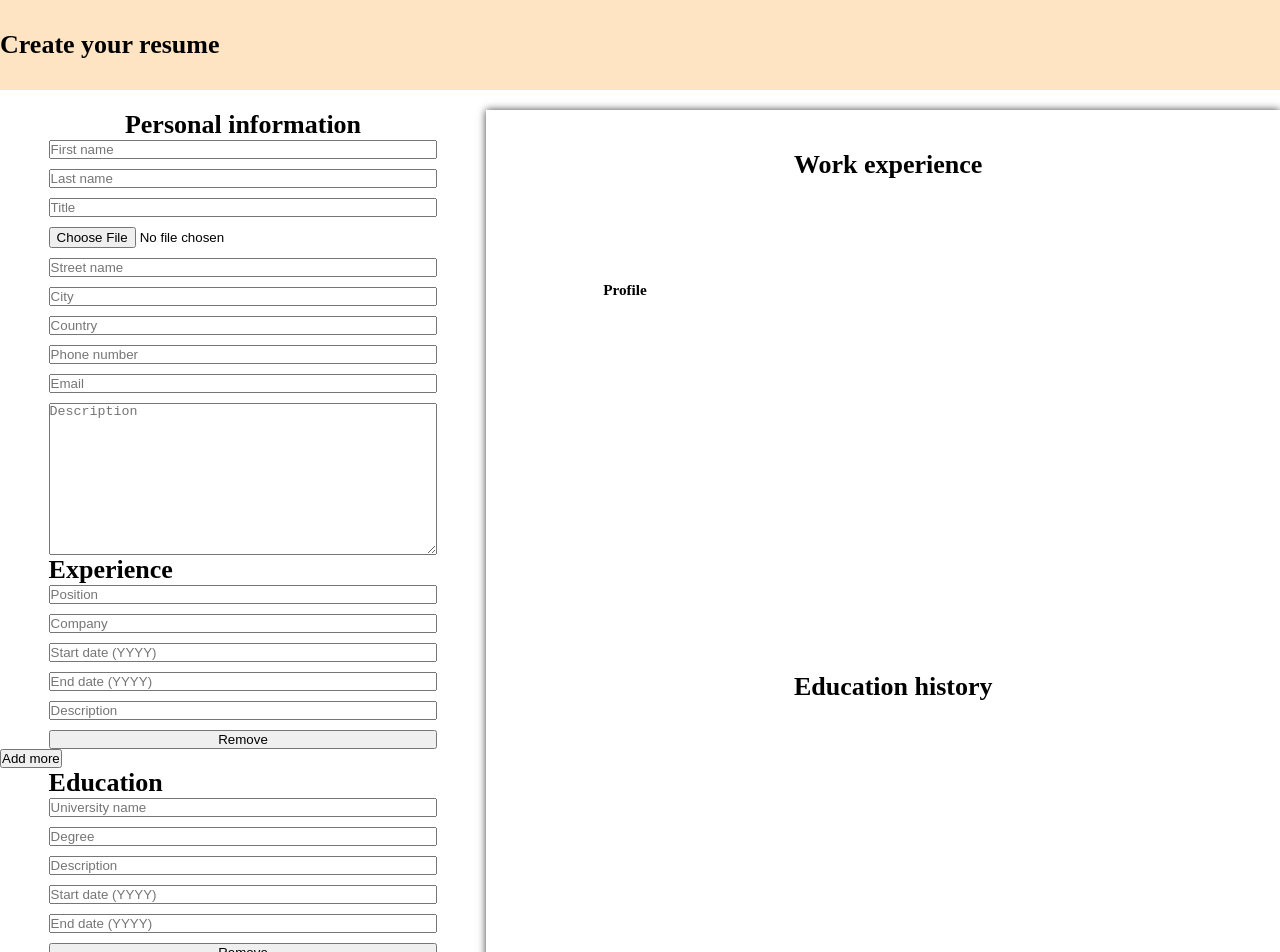
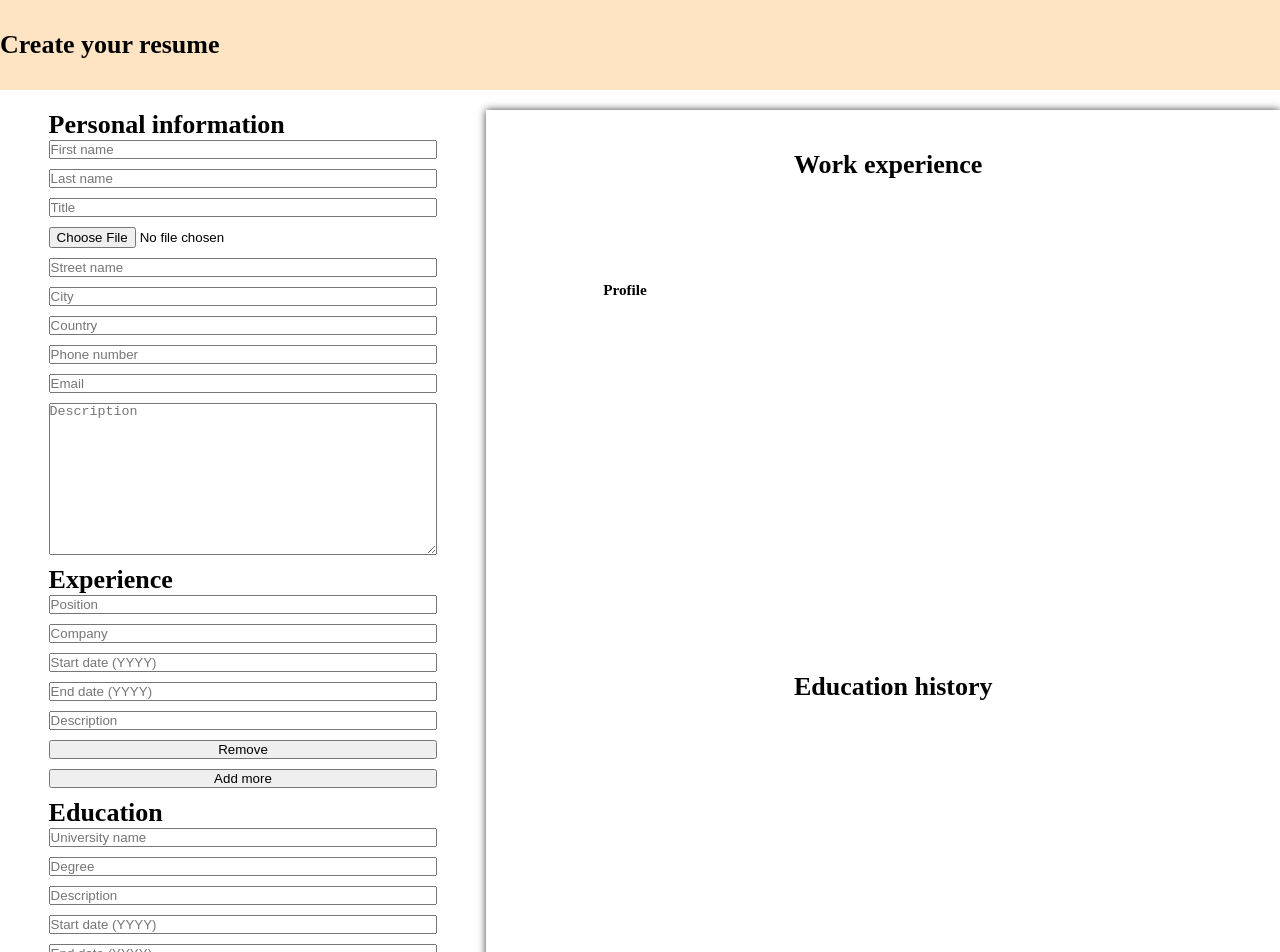
Before and after one commit to Mashha/CV-maker, a React (Vite) app: page / in a window 1280 px wide. Shown: the top 952 px of the page. Built offline with nearby package versions, Linux system fonts and the light colour scheme.

Commit message:
added inner container and changed styles

```diff
--- a/src/App.css
+++ b/src/App.css
@@ -26,27 +26,22 @@ main {
   margin: 20px 0;
 }
 
-.data-container {
+.form-inner {
   display: flex;
   flex-direction: column;
   justify-content: center;
-  align-items: center;
+  width: 80%;
+  margin: auto;
+  gap: 10px;
 }
 
 .data-input {
-  width: 80%;
-  margin: auto;
   display: flex;
   flex-direction: column;
   gap: 10px;
 }
 
 /* experience form */
-.data-experience {
-  width: 80%;
-  margin: auto;
-}
-
 .data-experience-inner {
   display: flex;
   flex-direction: column;
@@ -54,11 +49,6 @@ main {
 }
 
 /* education form */
-.data-education {
-  width: 80%;
-  margin: auto;
-}
-
 .data-education-inner {
   display: flex;
   flex-direction: column;
--- a/src/App.jsx
+++ b/src/App.jsx
@@ -108,7 +108,7 @@ function App() {
         return eduObj;
       }
     });
-    setFormDataEducation(newEducationObj)
+    setFormDataEducation(newEducationObj);
   }
 
   let object = { ...formData };
@@ -118,6 +118,7 @@ function App() {
       <Header />
       <main>
         <div className="form">
+          <div className="form-inner">
             <PersonalData {...formData} handleChange={handleChange} />
             {formDataWork.map((data, id) => (
               <WorkData {...data} handleWorkData={handleWorkData} key={id} />
@@ -125,13 +126,10 @@ function App() {
             <button onClick={newWorkData}>Add more</button>
 
             {formDataEducation.map((data, id) => (
-            <Education
-              {...data}
-              handleEducData={handleEducData}
-              key={id}
-            />
+              <Education {...data} handleEducData={handleEducData} key={id} />
             ))}
             <button onClick={newEducationData}>Add more</button>
+          </div>
         </div>
         <div className="cv-letter">
           <Template
```
Lines whose indentation alone changed are shown as unchanged.
